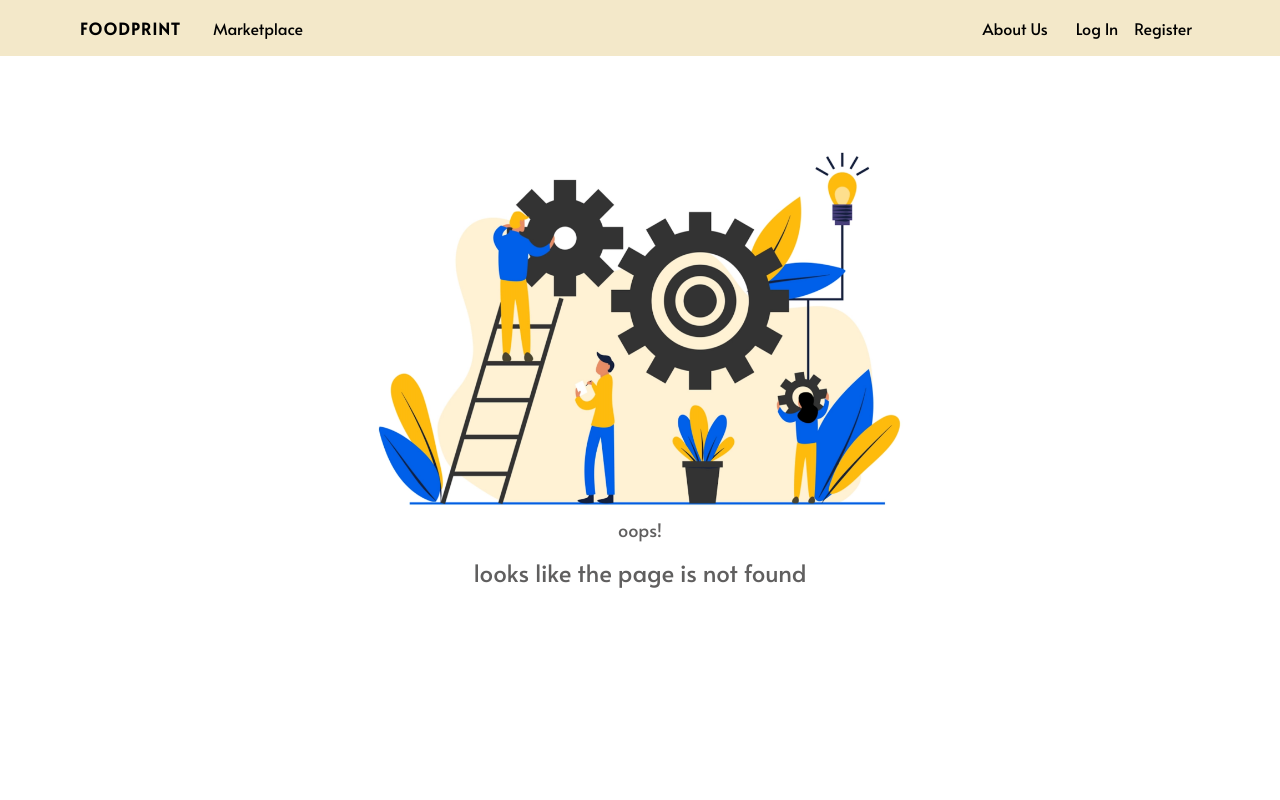
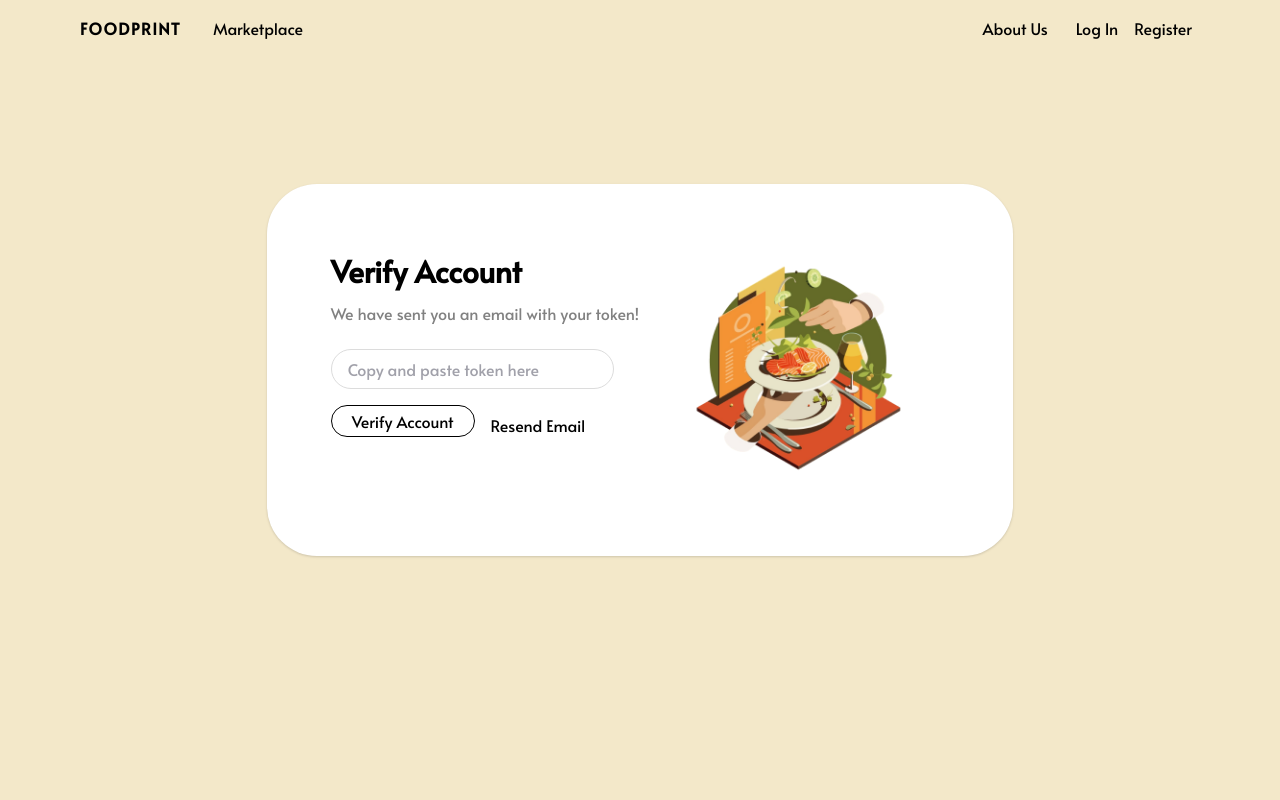
Before and after one commit to cs203g2t10/foodprint-frontend, a React (Create React App) app: page /verifyaccount in a window 1280 px wide. Shown: the top 800 px of the page. Built offline with nearby package versions, Linux system fonts and the light colour scheme.

Commit message:
confirm account using email token

```diff
--- a/src/Routes.js
+++ b/src/Routes.js
@@ -12,6 +12,7 @@ import Restaurant from "./pages/Restaurant";
 import Payment from "./pages/Payment";
 import ManageUser from "./pages/ManageUser";
 import ForgotPassword from "./pages/ForgotPassword";
+import VerifyAccount from "./pages/VerifyAccount";
 
 export default function Routes() {
     let location = useLocation();
@@ -31,6 +32,9 @@ export default function Routes() {
                 </Route>
                 <Route exact path="/register">
                     <Register />
+                </Route>
+                <Route exact path="/verifyaccount">
+                    <VerifyAccount />
                 </Route>
                 <Route exact path="/restaurants">
                     <Restaurants />
--- a/src/pages/Register.js
+++ b/src/pages/Register.js
@@ -28,7 +28,7 @@ const Register = () => {
 
     if (successfulReg) {
         window.sessionStorage.setItem("email", email)
-        return <Redirect to="/login" />
+        return <Redirect to="/verifyaccount" />
     }
 
     return (
--- /dev/null
+++ b/src/pages/VerifyAccount.tsx
@@ -0,0 +1,79 @@
+import React, { useState } from 'react'
+import { Link } from 'react-router-dom';
+import LogInService from '../services/LogInService';
+
+const VerifyAccount = () => {
+    const [emailToken, setEmailToken] = useState("");
+    const [success, setSuccess] = useState(false);
+    const [invalid, setInvalid] = useState(false);
+    const [empty, setEmpty] = useState(false);
+
+    const confirmToken = (token: any) => {
+        console.log(token)
+        if (token.length === 0) {
+            if (invalid) {
+                setInvalid(false)
+            }
+            setEmpty(true);
+            return;
+        }
+        const response = LogInService.userConfirmToken(emailToken);
+        response.then(resp => {
+            console.log(resp.data.status);
+            setSuccess(true);
+            if (invalid) {
+                setInvalid(false);
+            } else if (empty) {
+                setEmpty(false);
+            }
+        }).catch(error => {
+            console.log(error);
+            if (empty) {
+                setEmpty(false);
+            }
+            setInvalid(true);
+        })
+
+    }
+
+    return (
+        <div className="bg-yellow-standard h-screen">
+            <div className="flex justify-center">
+                <div className="mt-32 bg-white-standard w-10/12 md:w-7/12 grid md:grid-cols-2 shadow-xxl shadow rounded-xxl pb-10">
+                    <div className="ml-16 mt-16">
+                        <h1 className="text-3xl font-bold mb-2">Verify Account</h1>
+                        <h2 className="text-grey-lighter mb-5">We have sent you an email with your token!</h2>
+                        <div className="mb-4">
+                            <input className="focus:outline-none px-4 py-1 mt-1 h-10 rounded-full border border-grey-lightest md:w-11/12"
+                                placeholder="Copy and paste token here"
+                                onChange={e => setEmailToken(e.target.value)} />
+                        </div>
+                        {
+                            (invalid ? <div className="text-red-standard pb-4">You have entered an invalid token. Please try again!</div> : <div className=""></div>)
+                        }
+                        {
+                            (empty ? <div className="text-red-standard pb-4">Please enter a value</div> : <div className=""></div>)
+                        }
+                        {
+                            (success ?
+                                <>
+                                    <div className="pb-4">Your account has been verified!</div>
+                                    <Link to="/login" className="bg-green-standard mt-4 pt-2 pb-3 px-5 text-center text-white-standard hover:shadow-lg rounded-xl">Proceed to log in !</Link>
+                                </>
+                                : <div className="flex">
+                                    <button className="rounded-xl px-5 border hover:shadow text-justify h-8"
+                                        onClick={()=>{confirmToken(emailToken)}}>Verify Account</button>
+                                    <Link to="/" className="mx-2 py-2 px-2 self-end text-blue-700 ">Resend Email</Link>
+                                </div>)
+                        }
+                    </div>
+                    <div>
+                        <img className="mt-16 my-7 w-80 transform scale-90" src="/images/login.png" alt="log in illustration" />
+                    </div>
+                </div>
+            </div>
+        </div>
+    )
+}
+
+export default VerifyAccount
--- a/src/services/LogInService.tsx
+++ b/src/services/LogInService.tsx
@@ -39,6 +39,10 @@ class LogInService {
         return axios.get(LOGIN_REST_API_URL+"/whoami", settings);
     }
 
+    userConfirmToken = (emailToken:any) => {
+        return axios.get(LOGIN_REST_API_URL+"/register/confirm/"+emailToken);
+    }
+
     // Does not require API call to backend since JWT stores user properties too
     getUserDetails = () => {
         const token : string | null = window.sessionStorage.getItem("token");
```
